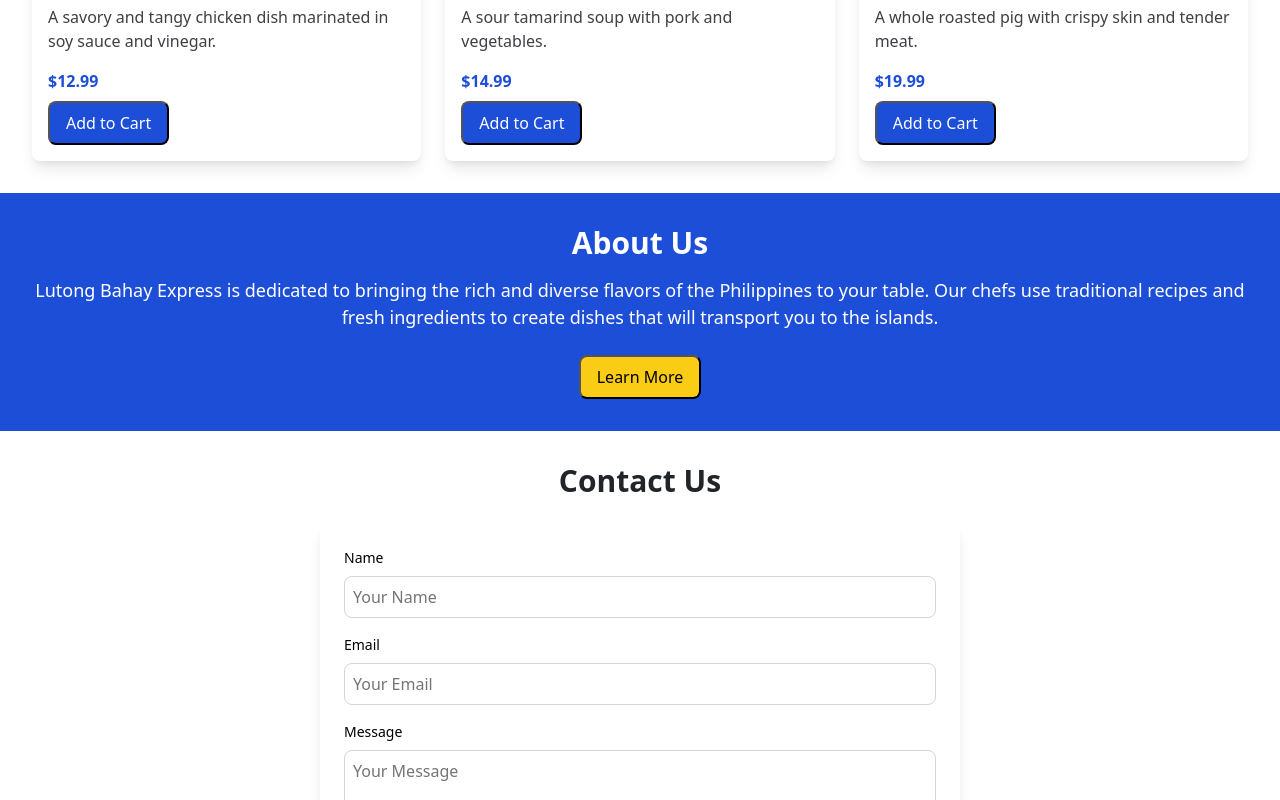
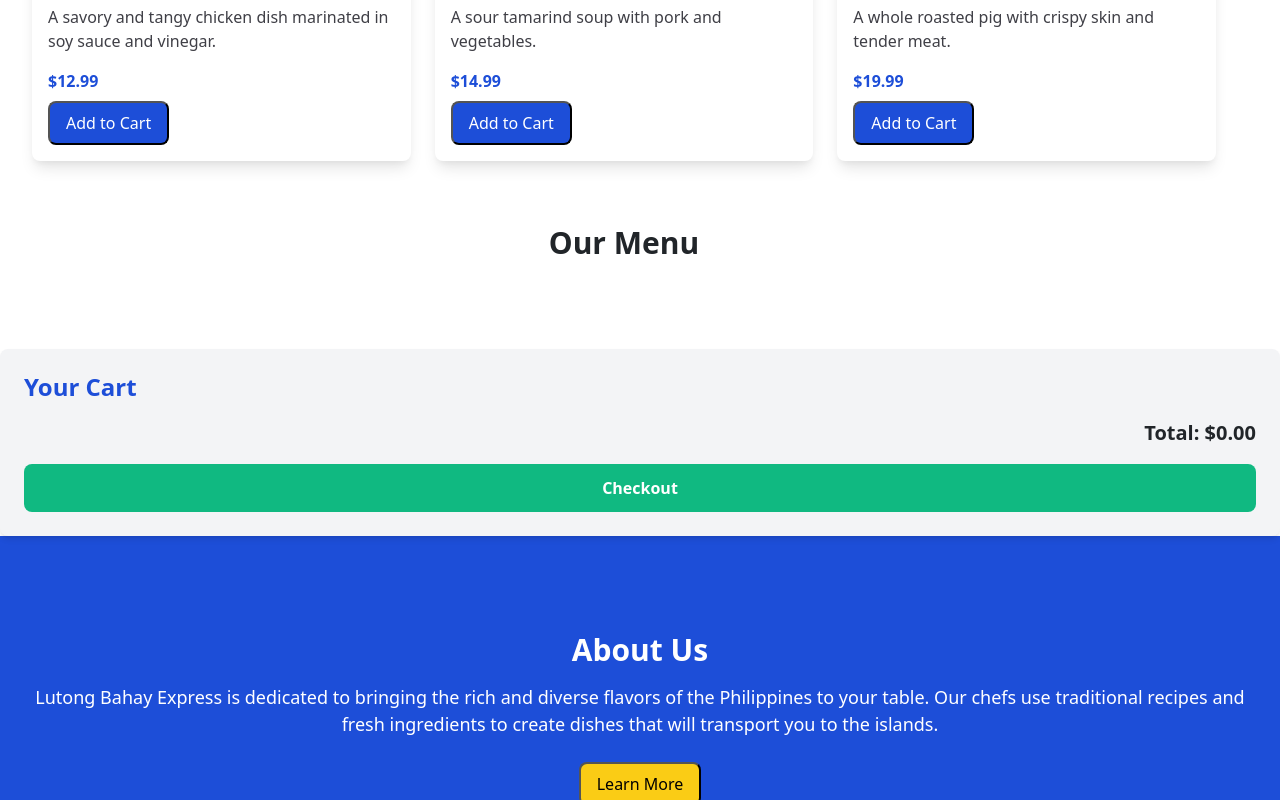
Before and after one commit to iSensev2/Dancreativehub, a plain HTML site: page Restaurant.html in a window 1280 px wide. Shown: the part 649-1449 px from the top of the page. Drawn offline with nearby package versions, Linux system fonts and the light colour scheme; no server answers.

Commit message:
added cart section

```diff
--- a/Restaurant.html
+++ b/Restaurant.html
@@ -51,6 +51,28 @@
           </div>
         </div>
       </section>
+      <section class="menu-section">
+        <h2 class="menu-heading">Our Menu</h2>
+        <div class="menu-grid">
+          <!-- Your existing menu items -->
+        </div>
+      </section>
+
+      <!-- Add the cart container here -->
+      <section id="cart-container" class="cart-section">
+        <h2 class="cart-heading">Your Cart</h2>
+        <div id="cart-items">
+          <!-- Cart items will be dynamically added here -->
+        </div>
+        <div id="cart-total" class="cart-total">
+          Total: $0.00
+        </div>
+        <button id="checkout-button" class="checkout-button">Checkout</button>
+      </section>
+
+      <section class="about-section">
+        <!-- Your existing about section content -->
+      </section>
       <section class="about-section">
         <h2 class="about-heading">About Us</h2>
         <p class="about-text">Lutong Bahay Express is dedicated to bringing the rich and diverse flavors of the Philippines to your table. Our chefs use traditional recipes and fresh ingredients to create dishes that will transport you to the islands.</p>
--- a/resto.css
+++ b/resto.css
@@ -1,3 +1,23 @@
+@media (min-width: 1024px) {
+  .menu-and-cart-container {
+    display: flex;
+    justify-content: space-between;
+    align-items: flex-start;
+  }
+
+  .menu-section {
+    flex: 2;
+    margin-right: 2rem;
+  }
+
+  .cart-section {
+    flex: 1;
+    position: sticky;
+    top: 2rem;
+  }
+}
+
+
 .nav-bar {
     background-color: #1d4ed8;
     color: #ffffff;
```
